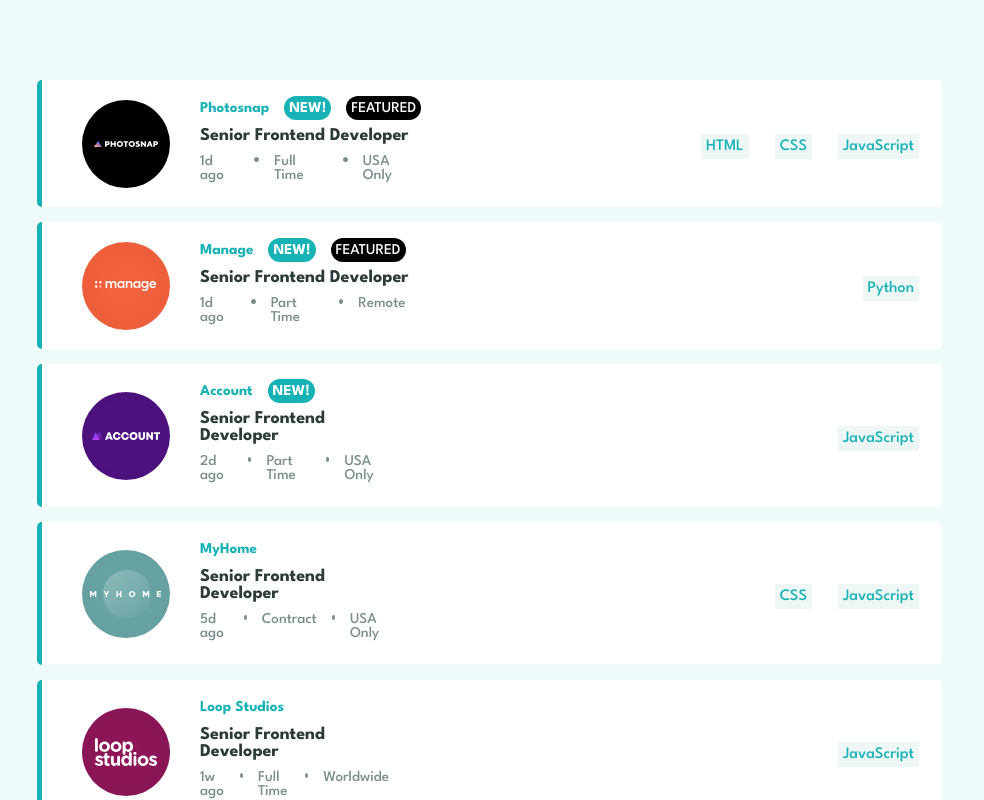
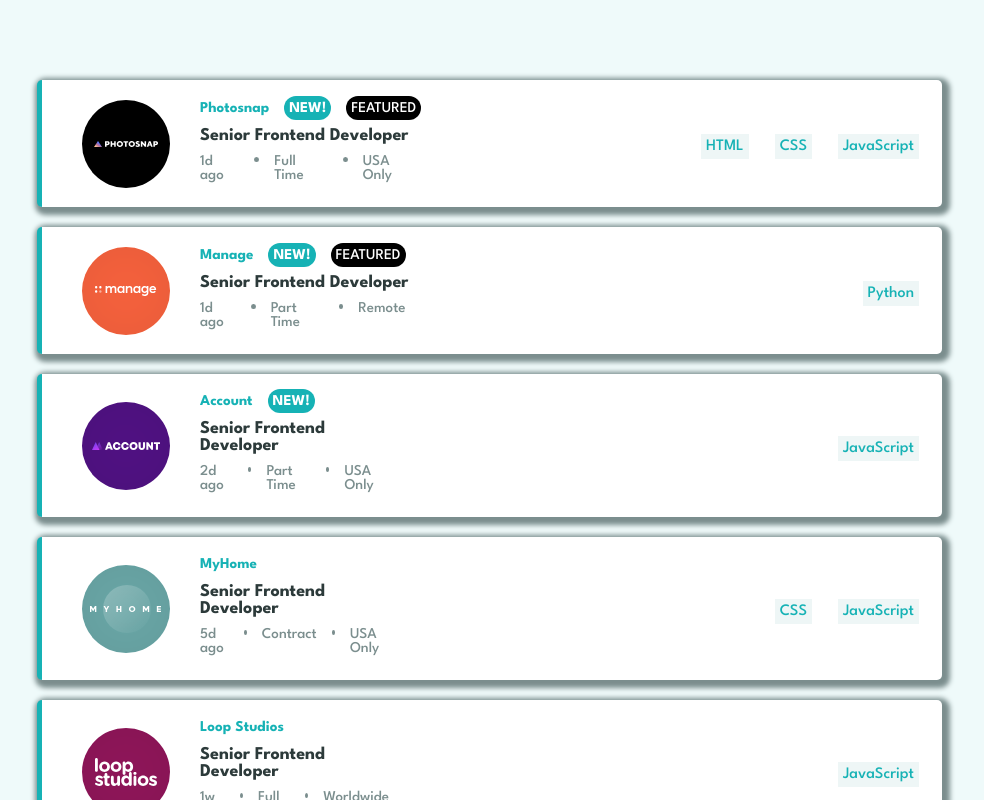
Before and after one commit to tanaka-kenny/job-listings-with-filtering, a React (Create React App) app: page / in a window 1280 px wide. Shown: the top 800 px of the page, without its empty margins (163-1147 px from the left). Built offline with nearby package versions, Linux system fonts and the light colour scheme.

Commit message:
added box shadow

```diff
--- a/src/components/JobListing.css
+++ b/src/components/JobListing.css
@@ -6,7 +6,9 @@
     background-color: #fff;
     width: 100%;
     padding: 20px 10px 15px;
-    margin-bottom: 15px;
+    margin-bottom: 20px;
+    /* box-shadow: none|h-offset v-offset blur spread color */
+    box-shadow: 3px 3px 5px 5px var(--Dark-Grayish-Cyan);
 }
 
 .left-col {
```
